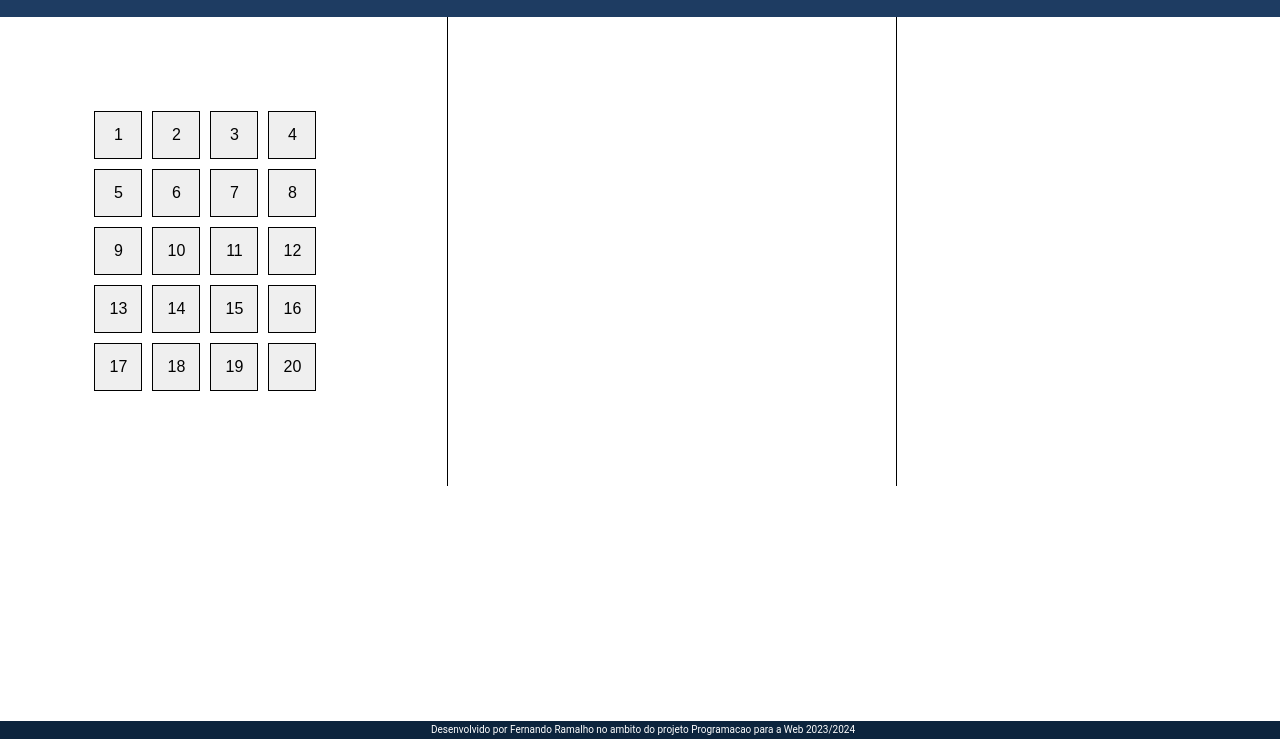
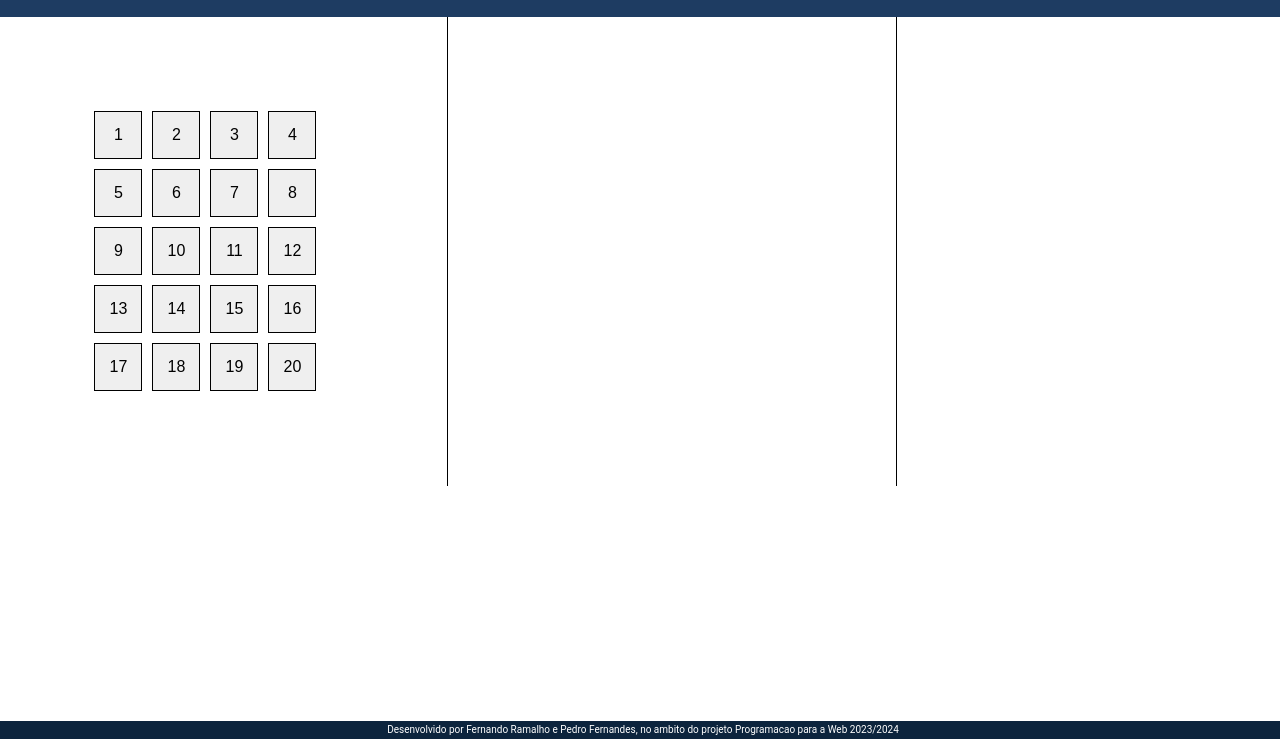
Before and after one commit to Fjmr18/Projeto_PW, a plain HTML site: page src/index.html in a window 1280 px wide. Shown: the part 61-800 px from the top of the page. Drawn offline with Linux system fonts and the light colour scheme.

Commit message:
Fase 1 Final Push

```diff
--- a/src/index.html
+++ b/src/index.html
@@ -26,9 +26,8 @@
         </div>
     </div>
 
-    <!--Colocar nome do colega!!-->
     <div id="fixed-bottom-nav-bar">Desenvolvido por Fernando
-        Ramalho no ambito do projeto Programacao para a Web
+        Ramalho e Pedro Fernandes, no ambito do projeto Programacao para a Web
         2023/2024</div>
 
     <script src="script.js"></script>
```
